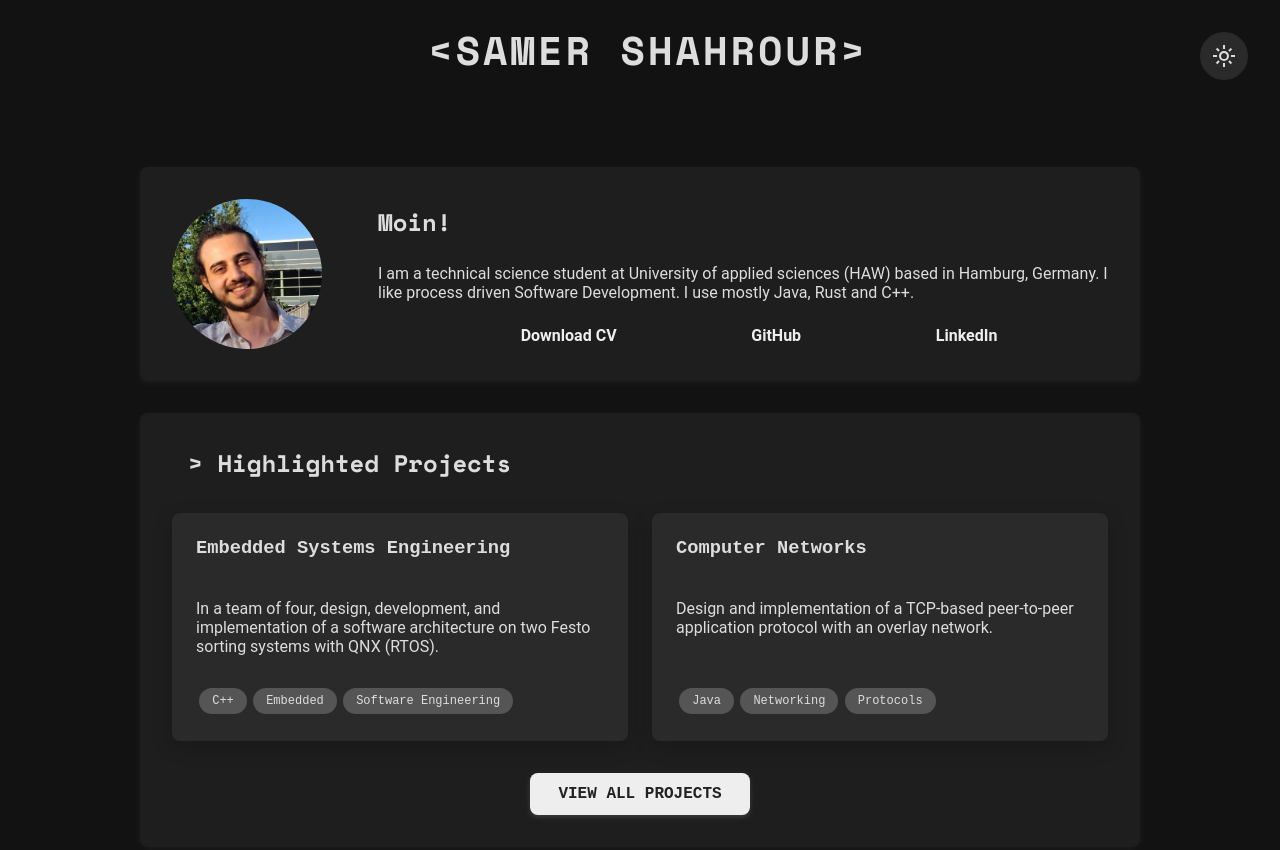
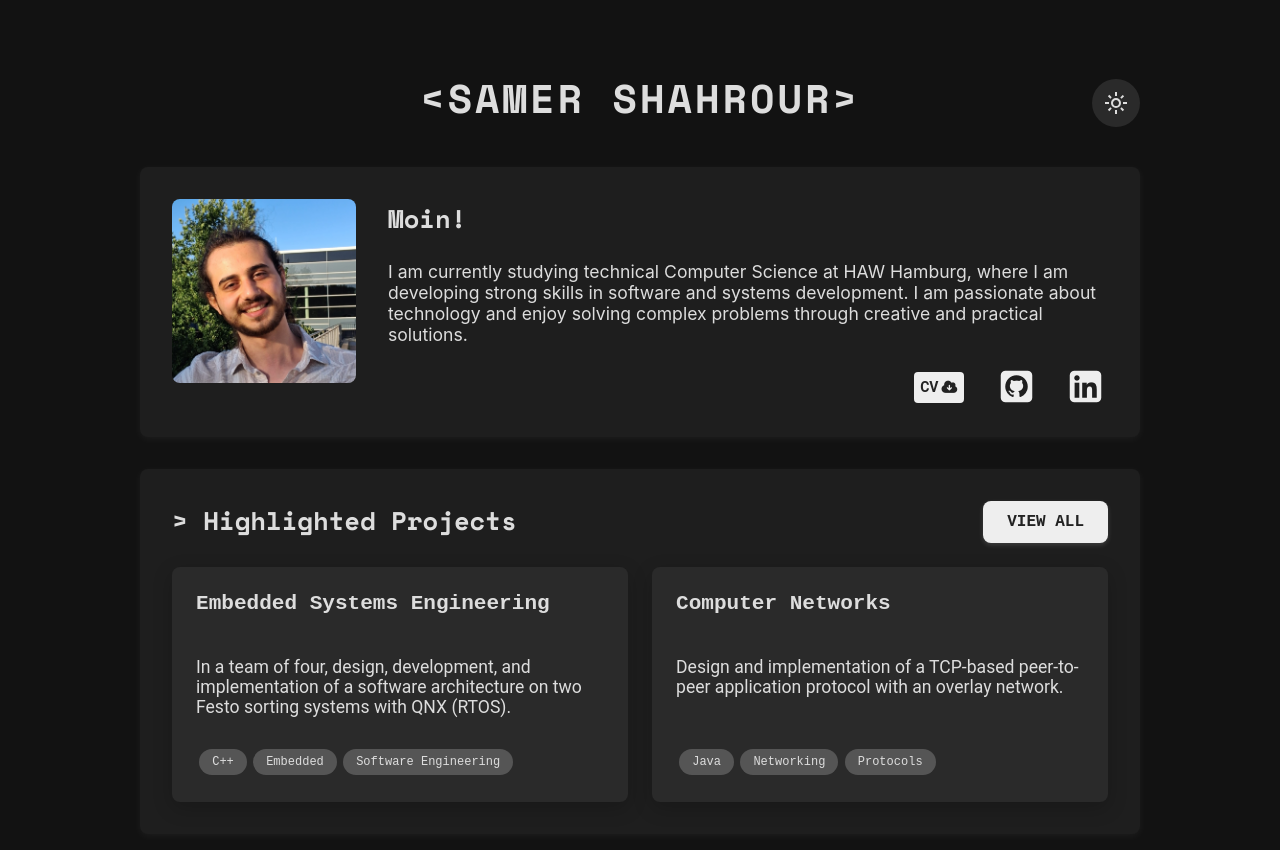
Before and after one commit to Samer-Shahrour/Samer-shahrour.github.io, a plain HTML site: page index.html in a window 1280 px wide. Shown: the top 850 px of the page. Drawn offline with nearby package versions, Linux system fonts and the light colour scheme.

Commit message:
Layout Changes > Added Icons > Changed position of theme switch > Changed position and text of projects button > Changed the description Text

```diff
--- a/css/style.css
+++ b/css/style.css
@@ -51,6 +51,12 @@
   --outline-color: #aaa;
 }
 
+/*Font Size*/
+body { font-size: 18px; }
+h1 { font-size: 3rem; }
+h2 { font-size: 1.6rem; }
+p { font-size: 1.1rem; font-family: "Inter", sans-serif;}
+
 body {
   font-family: 'Roboto', sans-serif;
   margin: 0;
@@ -61,6 +67,7 @@ body {
 }
 
 .container {
+  position: relative;
   max-width: 1000px;
   margin: 0 auto;
   padding: 20px;
@@ -71,14 +78,14 @@ h2 {
   font-family: "Space Mono", monospace;
   font-weight: 700;
   font-style: normal;
-  margin: 0 0 32px 16px;
+  margin: 0;
 }
 
 .title {
   text-align: center;
   font-size: 2.5rem;
   letter-spacing: 3px;
-  margin-bottom: 3rem;
+  margin-top: 3rem;
   user-select: none;
   color: var(--text-color);
 }
@@ -94,7 +101,7 @@ h2 {
   border: none;
   border-radius: 8px;
   color: var(--button-text-color);
-  padding: 0.75rem 1.8rem;
+  padding: 0.75rem 1.5rem;
   transition: background-color 0.3s, color 0.3s, box-shadow 0.3s;
   font-family: 'Roboto Mono', monospace;
   box-shadow: 0 2px 5px rgba(255,255,255,0.15);
@@ -108,16 +115,18 @@ h2 {
 }
 
 .profile-pic {
-  width: 150px;
-  height: 150px;
+  width: 184px;
+  height: 184px;
   object-fit: cover;
-  border-radius: 50%;
+  border-radius: 8px;
+  box-shadow: var(--card-shadow);
+  transition: transform 0.3s ease, box-shadow 0.3s ease;
 }
+
 
 .about-grid {
   display: flex;
-  align-items: center;
-  gap: 1.5rem;
+  justify-content: space-between;
 }
 
 .about-text {
@@ -129,15 +138,39 @@ h2 {
   gap: 1.5rem;
 }
 .about-text h2{margin: 0 0 0 0;}
+.about-text p{
+  line-height: 1.2;
+  margin: 0
+}
 
 .about-links {
   margin-left: 32px;
   display: flex;
-  align-items: left;
   flex-direction: row;
-  justify-content: space-evenly;
+  justify-content: flex-end;
+  align-items: center;
   gap: 1.5rem;
 }
+.about-links .button{
+  height: 19px;
+  font-size: 14px;           /* control text size */
+  color: var(--button-text-color);
+  display: flex;
+  align-items: center;
+  border-radius: 4px;
+  padding: 6px;
+  box-shadow: none;
+  justify-content: space-between;
+  gap: 2px;
+  margin-right: 6px;
+}
+.about-links .button:hover,
+.about-links .button:focus {
+  box-shadow: none;
+  background-color: var(--button-base-color);
+}
+
+
 
 /* Cards */
 .card {
@@ -165,6 +198,14 @@ h2 {
   color: inherit;
 }
 
+.highlighted-projects-header {
+  display: flex;
+  justify-content: space-between;
+  align-items: flex-start;
+  margin-bottom: 1.5rem;
+}
+
+
 .project-card {
   background: var(--project-card-base-color);
   box-shadow: 0 6px 20px rgba(0,0,0,0.2);
@@ -175,6 +216,7 @@ h2 {
   transition: box-shadow 0.3s;
   cursor: pointer;
   text-decoration: none;
+  margin-bottom: 0;
 }
 
 .skill-card {
@@ -185,6 +227,7 @@ h2 {
   flex-direction: column;
   justify-content: space-between;
   width: auto;
+  margin-bottom: 0;
 }
 
 .p1 {
@@ -199,61 +242,15 @@ h2 {
 }
 
 
-/* Center navigation */
-.center-nav {
-  display: flex;
-  justify-content: center;
-  gap: 1.5rem;
-  margin: 0rem 0 0rem 0;
-  user-select: none;
-}
-
-/* Contact form */
-.contact-form {
-  display: flex;
-  flex-direction: column;
-}
-
-.contact-form label {
-  font-weight: 600;
-  margin-bottom: 0.3rem;
-}
-
-.contact-form input,
-.contact-form textarea {
-  margin-bottom: 1rem;
-  padding: 0.75rem;
-  border-radius: 8px;
-  font-size: 1rem;
-  font-family: 'Roboto', sans-serif;
-  transition: border-color 0.3s;
-  border-color: var(--input-border-color);
-  color: inherit;
-  background: inherit;
-}
-
-.contact-form input:focus,
-.contact-form textarea:focus {
-  border-color: #ddd;
-  outline: none;
-}
-
-.contact-form textarea {
-  width: auto;
-  height: auto;
-  resize: vertical;
-}
-
 /* Links */
 .about-links a {
   color: var(--button-base-color);
   font-family: 'Roboto', sans-serif;
-  text-decoration: none;    /* remove underline */
-  font-weight: 600;         /* slightly bolder */
-  transition: color 0.6s ease, transform 0.9s ease;
+  text-decoration: none;
+  font-weight: 600;
 }
 .about-links a:active {
-  color: var(--text-color);           /* even darker when clicked */
+  color: var(--text-color);
 }
 
 
@@ -332,7 +329,11 @@ textarea:focus {
   color: var(--button-text-color);
 }
 
+
 #theme-switch {
+  position: absolute;
+  bottom: 20px;
+  right: 20px;
   height: 3rem;
   width: 3rem;
   padding: 0;
@@ -342,9 +343,6 @@ textarea:focus {
   display: flex;
   justify-content: center;
   align-items: center;
-  position:fixed;
-  top: 2rem;
-  right: 2rem;
   outline: none;
 }
 #theme-switch svg{ fill: var(--text-color) }
--- a/index.html
+++ b/index.html
@@ -1,10 +1,7 @@
 <!DOCTYPE html>
 <html lang="en">
 <head>
-  <button id="theme-switch">
-    <svg xmlns="http://www.w3.org/2000/svg" height="24px" viewBox="0 -960 960 960" width="24px" fill="#e3e3e3"><path d="M480-360q50 0 85-35t35-85q0-50-35-85t-85-35q-50 0-85 35t-35 85q0 50 35 85t85 35Zm0 80q-83 0-141.5-58.5T280-480q0-83 58.5-141.5T480-680q83 0 141.5 58.5T680-480q0 83-58.5 141.5T480-280ZM200-440H40v-80h160v80Zm720 0H760v-80h160v80ZM440-760v-160h80v160h-80Zm0 720v-160h80v160h-80ZM256-650l-101-97 57-59 96 100-52 56Zm492 496-97-101 53-55 101 97-57 59Zm-98-550 97-101 59 57-100 96-56-52ZM154-212l101-97 55 53-97 101-59-57Zm326-268Z"/></svg>
-    <svg xmlns="http://www.w3.org/2000/svg" height="24px" viewBox="0 -960 960 960" width="24px" fill="#e3e3e3"><path d="M480-120q-150 0-255-105T120-480q0-150 105-255t255-105q14 0 27.5 1t26.5 3q-41 29-65.5 75.5T444-660q0 90 63 153t153 63q55 0 101-24.5t75-65.5q2 13 3 26.5t1 27.5q0 150-105 255T480-120Zm0-80q88 0 158-48.5T740-375q-20 5-40 8t-40 3q-123 0-209.5-86.5T364-660q0-20 3-40t8-40q-78 32-126.5 102T200-480q0 116 82 198t198 82Zm-10-270Z"/></svg>
-  </button>
+
   <meta charset="UTF-8" />
   <meta name="viewport" content="width=device-width, initial-scale=1" />
   <title>My Portfolio CV</title>
@@ -13,14 +10,19 @@
   <link rel="stylesheet" href="css/style.css" />
   <script src="js/script.js"></script>
   <script src="js/darkmode.js" defer></script>
+  <link rel="stylesheet" href="https://cdnjs.cloudflare.com/ajax/libs/font-awesome/7.0.1/css/all.min.css" integrity="sha512-2SwdPD6INVrV/lHTZbO2nodKhrnDdJK9/kg2XD1r9uGqPo1cUbujc+IYdlYdEErWNu69gVcYgdxlmVmzTWnetw==" crossorigin="anonymous" referrerpolicy="no-referrer" />
 </head>
-<body class="fade-in">
+<body>
   <header class="header">
     <div class="container">
       <h1 class="title">&lt;SAMER SHAHROUR&gt;</h1>
+      <button id="theme-switch">
+        <svg xmlns="http://www.w3.org/2000/svg" height="24px" viewBox="0 -960 960 960" width="24px" fill="#e3e3e3"><path d="M480-360q50 0 85-35t35-85q0-50-35-85t-85-35q-50 0-85 35t-35 85q0 50 35 85t85 35Zm0 80q-83 0-141.5-58.5T280-480q0-83 58.5-141.5T480-680q83 0 141.5 58.5T680-480q0 83-58.5 141.5T480-280ZM200-440H40v-80h160v80Zm720 0H760v-80h160v80ZM440-760v-160h80v160h-80Zm0 720v-160h80v160h-80ZM256-650l-101-97 57-59 96 100-52 56Zm492 496-97-101 53-55 101 97-57 59Zm-98-550 97-101 59 57-100 96-56-52ZM154-212l101-97 55 53-97 101-59-57Zm326-268Z"/></svg>
+        <svg xmlns="http://www.w3.org/2000/svg" height="24px" viewBox="0 -960 960 960" width="24px" fill="#e3e3e3"><path d="M480-120q-150 0-255-105T120-480q0-150 105-255t255-105q14 0 27.5 1t26.5 3q-41 29-65.5 75.5T444-660q0 90 63 153t153 63q55 0 101-24.5t75-65.5q2 13 3 26.5t1 27.5q0 150-105 255T480-120Zm0-80q88 0 158-48.5T740-375q-20 5-40 8t-40 3q-123 0-209.5-86.5T364-660q0-20 3-40t8-40q-78 32-126.5 102T200-480q0 116 82 198t198 82Zm-10-270Z"/></svg>
+      </button>
     </div>
+
   </header>
-
   <main class="container">
 
     <div id="about" class="card">
@@ -28,26 +30,38 @@
         <img src="assets/Photo.jpeg" class="profile-pic"/>
         <div class="about-text">
           <h2>Moin!</h2>
-          <p class="p1">I am a technical science student at University of applied sciences (HAW) based in Hamburg, Germany.
-            I like process driven Software Development. I use mostly Java, Rust and C++.
+          <p>I am currently studying technical Computer Science at HAW Hamburg,
+             where I am developing strong skills in software and systems development.
+             I am passionate about technology and enjoy solving complex problems
+             through creative and practical solutions.
           </p>
           <div class="about-links">
-            <a href="assets/Lebenslauf_DE_EN.pdf" class="p1" download>Download CV</a>
-            <a href="https://github.com/Samer-Shahrour" class="p1" target="_blank">GitHub</a>
-            <a href="https://linkedin.com/in/samer-shahrour/" class="p1" target="_blank">LinkedIn</a>
+
+            <a class="button" href="assets/Lebenslauf_DE_EN.pdf" download>
+              CV <i class="fa-solid fa-cloud-arrow-down"></i>
+            </a>
+            <a href="https://github.com/Samer-Shahrour">
+              <i class="fa-brands fa-square-github fa-2x"></i>
+            </a>
+            <a href="https://linkedin.com/in/samer-shahrour/">
+              <i class="fa-brands fa-square-linkedin fa-2x"></i>
+            </a>
+
           </div>
         </div>
       </div>
     </div>
 
     <section id="highlighted-projects" class="highlighted-projects-card">
-      <h2>&gt; Highlighted Projects</h2>
+      <div class="highlighted-projects-header">
+        <h2>&gt; Highlighted Projects</h2>
+        <button class="button" onclick="location.href='projects.html'">View All</button>
+      </div>
+
       <div id="highlighted-projects-list" class="card-grid">
         <!-- Highlighted projects will be inserted here by script -->
       </div>
-      <div class="center-nav">
-        <button class="button" onclick="location.href='projects.html'">View All Projects</button>
-      </div>
+
     </section>
 
     <section id="skills" class="card">
```
Also changed, not shown: projects.html (+8 -5 lines), 1 other file.
